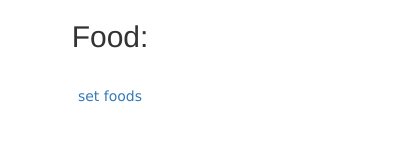
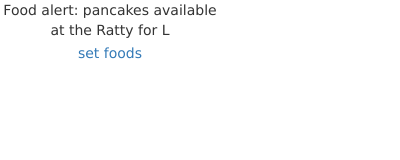
Before and after one commit to randolph-john/Brown-Dining, a browser extension: page popup.html in a window 400 px wide. Drawn offline with Linux system fonts and the light colour scheme.

Commit message:
text injection into popup

```diff
--- a/popup.html
+++ b/popup.html
@@ -15,9 +15,6 @@
 	<!-- Latest compiled JavaScript -->
 	<script src="bootstrap-3.3.7-dist/js/bootstrap.min.js"></script>
 
-    <!--popup javascript-->
-    <script type="text/javascript" src="popup.js"></script>
-
     <!--alertify, for nice looking alerts-->
     <script src="alertify.js-0.3.11/src/alertify.js"></script>
 
@@ -28,11 +25,12 @@
 
     </head>
     <body class="buttons" id="popup">
-        <h2>Food:</h2>
-        <div id="foodInject"></div>
+        <span id="foodInject"></span>
         <div class="row">
             <button id="options-btn" class="btn-link">set foods</button>
         </div>
     </body>
+    <!--popup javascript-->
+    <script type="text/javascript" src="popup.js"></script>
 
 </html>
--- a/popup.js
+++ b/popup.js
@@ -1,10 +1,29 @@
+
+
+var Eatery = {
+	RATTY: 1,
+	ANDREWS: 2,
+	VDUB: 3,
+	BLUE: 4,
+	IVY: 5,
+	JOS: 6,
+	properties: {
+		1 : {name: "the Ratty"},
+		2 : {name: "Andrews"},
+		3 : {name: "the V-Dub"},
+		4 : {name: "the Blue Room"},
+		5 : {name: "the Ivy Room"},
+		6 : {name: "Josiah's"}
+	}
+};
+
 /*
  * function to inject HTML to popup.html
  */
 function inject(item, time, eatery) {
-	html = "Food alert: " + item + " available at " + Eatery.properties[eatery].name + " for " + expandMeal(time);
-	document = "popup.html";
-	document.getElementById("foodInject").innerHTML += html;
+	//TODO: change this so that it grabs data from chrome storage, formats correctly the foods and puts them all in
+	html = "Food alert: " + item + " available at " + Eatery.properties[eatery].name + " for " + time;
+	document.getElementById("foodInject").textContent += html;
 }
 
 chrome.runtime.onMessage.addListener(
@@ -25,3 +44,5 @@ document.addEventListener('DOMContentLoaded', function()
       chrome.runtime.openOptionsPage();
     });
 });
+
+document.addEventListener('DOMContentLoaded', inject("pancakes",'L',Eatery.RATTY));
--- a/scrape.js
+++ b/scrape.js
@@ -158,7 +158,6 @@ function checkItem(page, foods, eatery) {
 			if (page[i].includes(item) && page[i].startsWith(day.toString())) {
 				meal = page[i+1];
 				meal = meal.slice(meal.indexOf("[")+1,meal.indexOf("]"));
-				//meal = meal.replace("[","").replace("]","");
 				food = page[i].substring(1,page[i].length);
 				notify(food, meal, eatery);
 				chrome.runtime.sendMessage({gretting: "hello", f: food, m: meal, e: eatery}, function(response) {
```
Also changed, not shown: background.js (+29 -0 lines), options_page.html (+2 -2 lines).
